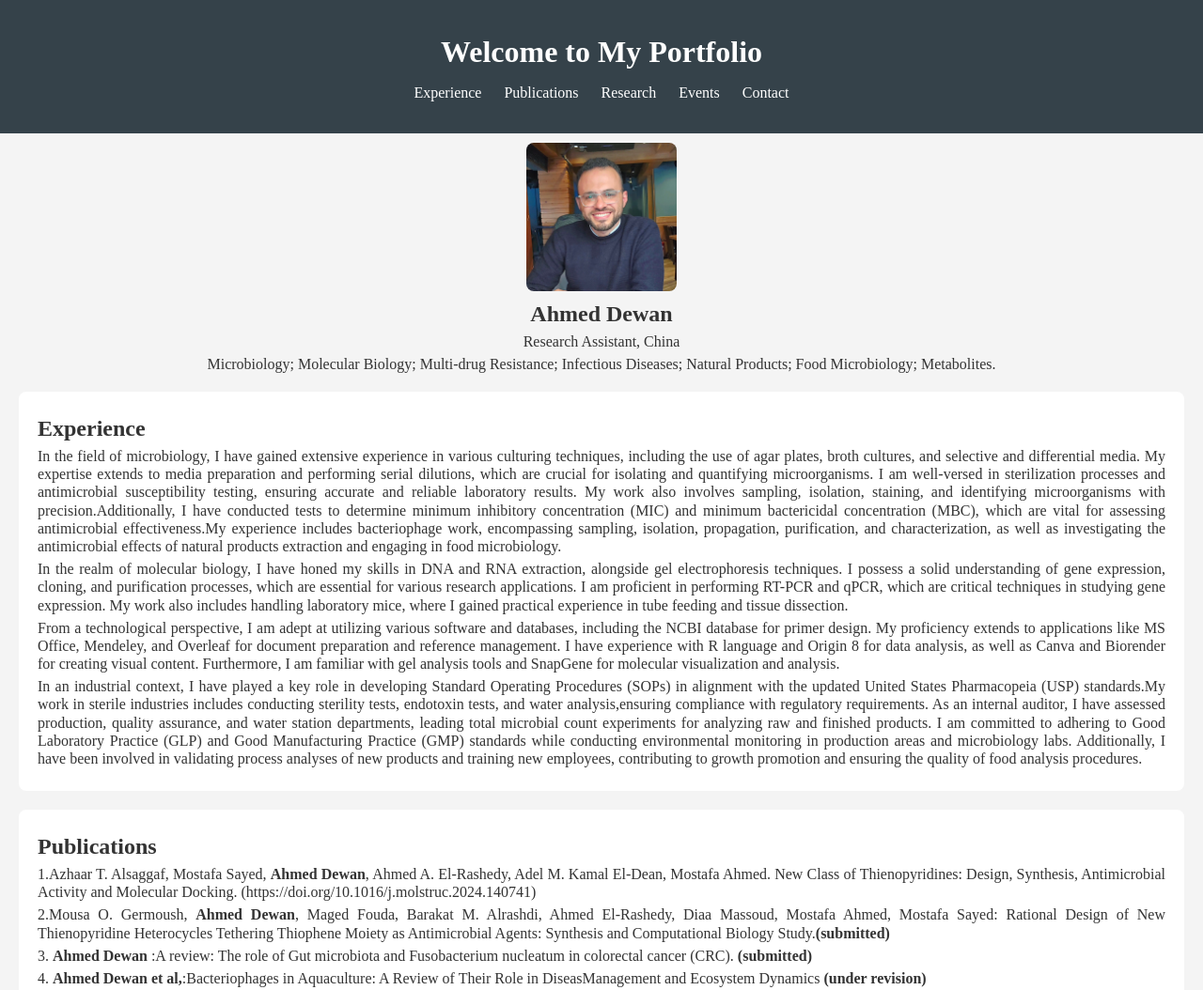
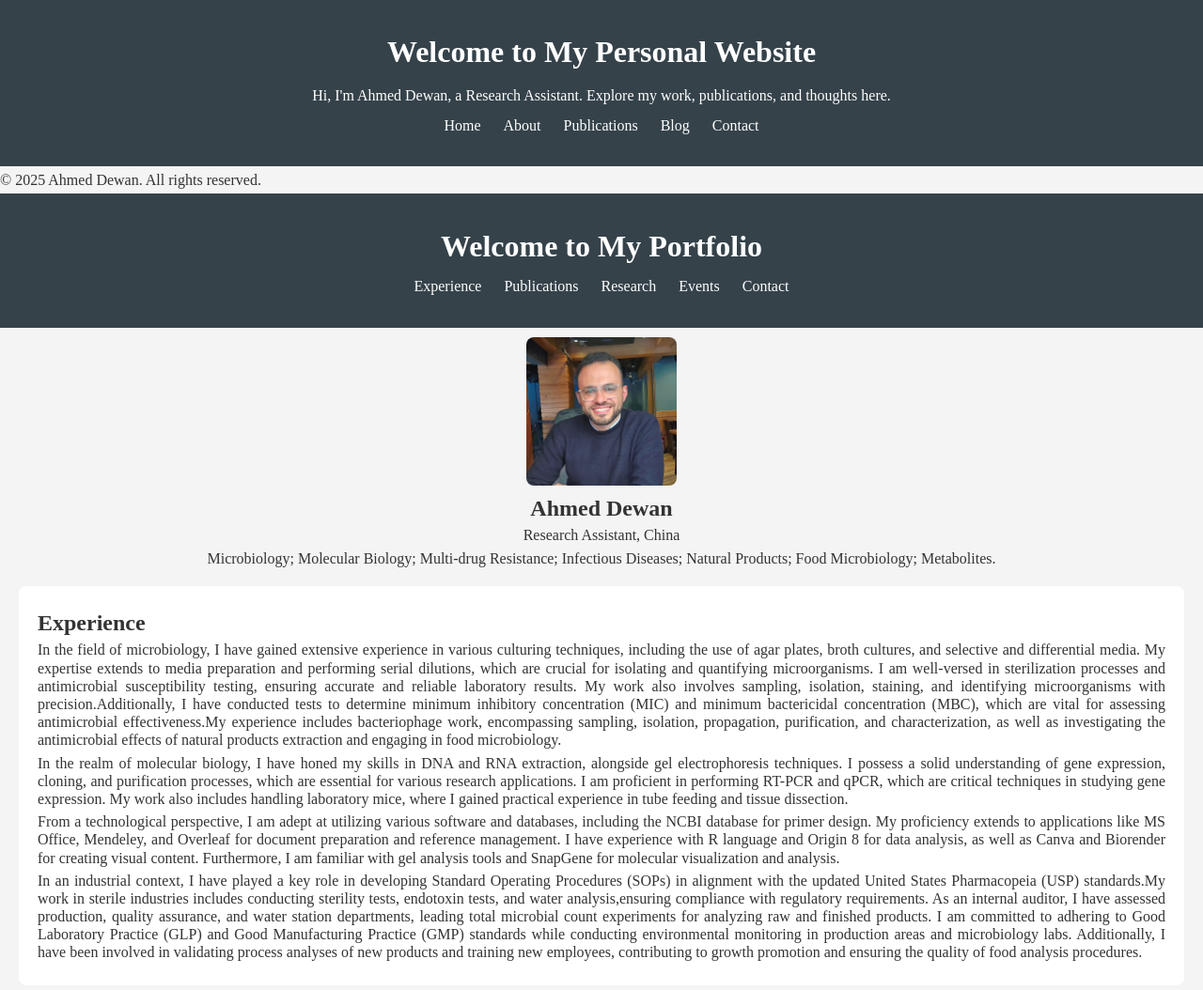
Before and after one commit to DewanPM/ahmeddewan, a plain HTML site: page index.html in a window 1280 px wide. Shown: the top 1054 px of the page at 94% size. Drawn offline with Linux system fonts and the light colour scheme.

Commit message:
Update index.html

```diff
--- a/index.html
+++ b/index.html
@@ -7,6 +7,32 @@
     <title>My Portfolio</title>
 </head>
 <body>
+<header>
+        <h1>Welcome to My Personal Website</h1>
+        <p>Hi, I'm Ahmed Dewan, a Research Assistant. Explore my work, publications, and thoughts here.</p>
+        <nav>
+            <ul>
+                <li><a href="#experience">Home</a></li>
+                <li><a href="#about">About</a></li>
+                <li><a href="#publications">Publications</a></li>
+                <li><a href="#blog">Blog</a></li>
+                <li><a href="#contact">Contact</a></li>
+            </ul>
+        </nav>
+    </header>
+
+    <main>
+        <!-- Content goes here -->
+    </main>
+
+    <footer>
+        <p>© 2025 Ahmed Dewan. All rights reserved.</p>
+    </footer>
+</body>
+</html>
+
+
+
 
     <header>
         <h1>Welcome to My Portfolio</h1>
```
